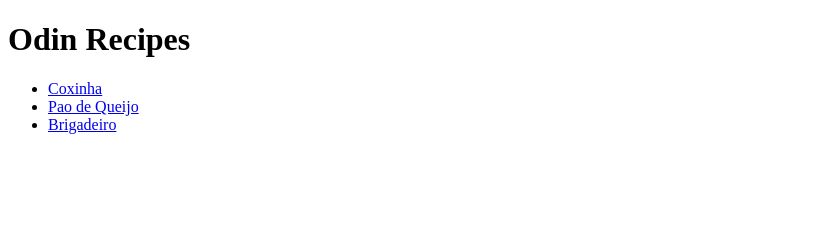
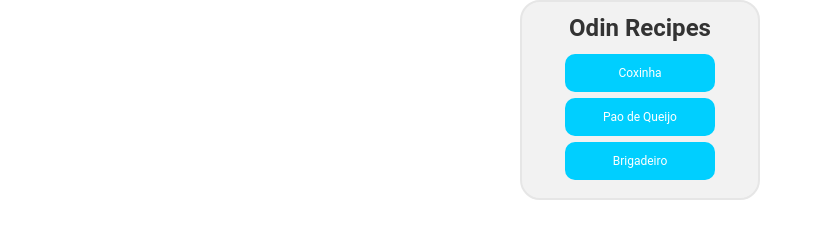
Before and after one commit to juanstevan/odin-recipes, a plain HTML site: page index.html in a window 1280 px wide. Shown: the whole page, without its empty margins (0-814 px from the left). Drawn offline with Linux system fonts and the light colour scheme.

Commit message:
Style Homepage CSS

```diff
--- a/index.html
+++ b/index.html
@@ -3,13 +3,16 @@
     <head>
         <meta charset="UTF-8">
         <title>Odin Recipes</title>
+        <link href="style.css" rel="stylesheet">
     </head>
     <body>
+        <div>
             <h1>Odin Recipes</h1>
             <ul>
                 <li><a href="./recipes/coxinha.html">Coxinha</a></li>
                 <li><a href="./recipes/pao-de-queijo.html">Pao de Queijo</a></li>
                 <li><a href="./recipes/brigadeiro.html">Brigadeiro</a></li>
             </ul>
+        </div>
     </body>
 </html>
--- /dev/null
+++ b/style.css
@@ -0,0 +1,42 @@
+* {
+    box-sizing: border-box;
+    margin: 0 auto;
+    font-family: "Roboto", "Verdana", sans-serif;
+}
+
+a {
+    text-decoration: none;
+    color: white;
+}
+
+ul {
+    list-style: none;
+    padding: 0;
+}
+
+h1 {
+    font-size: 24px;
+    margin-bottom: 12px;
+    color: hsl(0, 0%, 20%);
+}
+
+li {
+    background-color: #00cfff;
+    width: 150px;
+     /* border: 2px solid #000fff; */
+    border-radius: 10px;
+    font-size: 12px;
+    text-align: center;
+    margin: 6px auto;
+    padding: 12px;
+}
+
+div {
+    background-color: hsl(0, 0%, 95%);
+    border: 2px solid hsl(0, 0%, 90%);
+    border-radius: 20px;
+    text-align: center;
+
+    width: 240px;
+    padding: 12px;
+}
```
Lines whose indentation alone changed are shown as unchanged.
